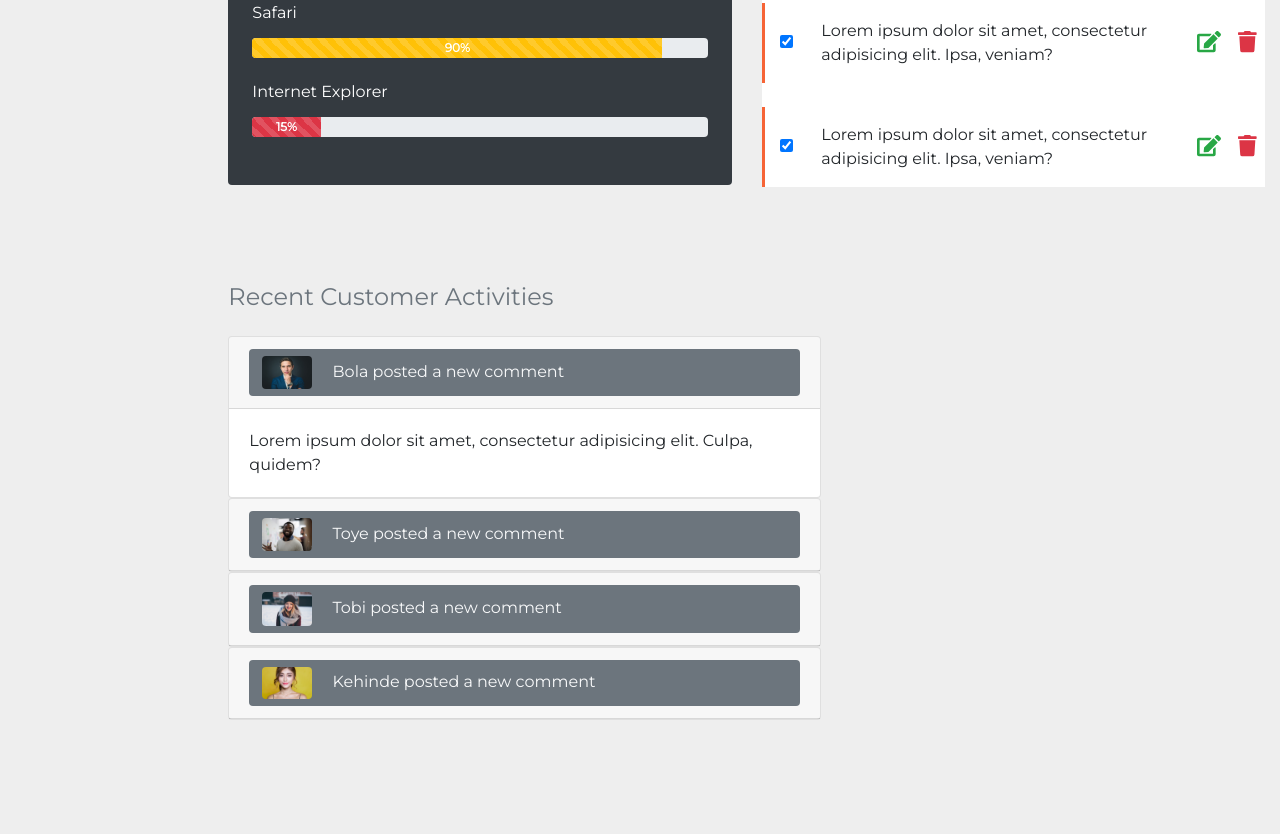
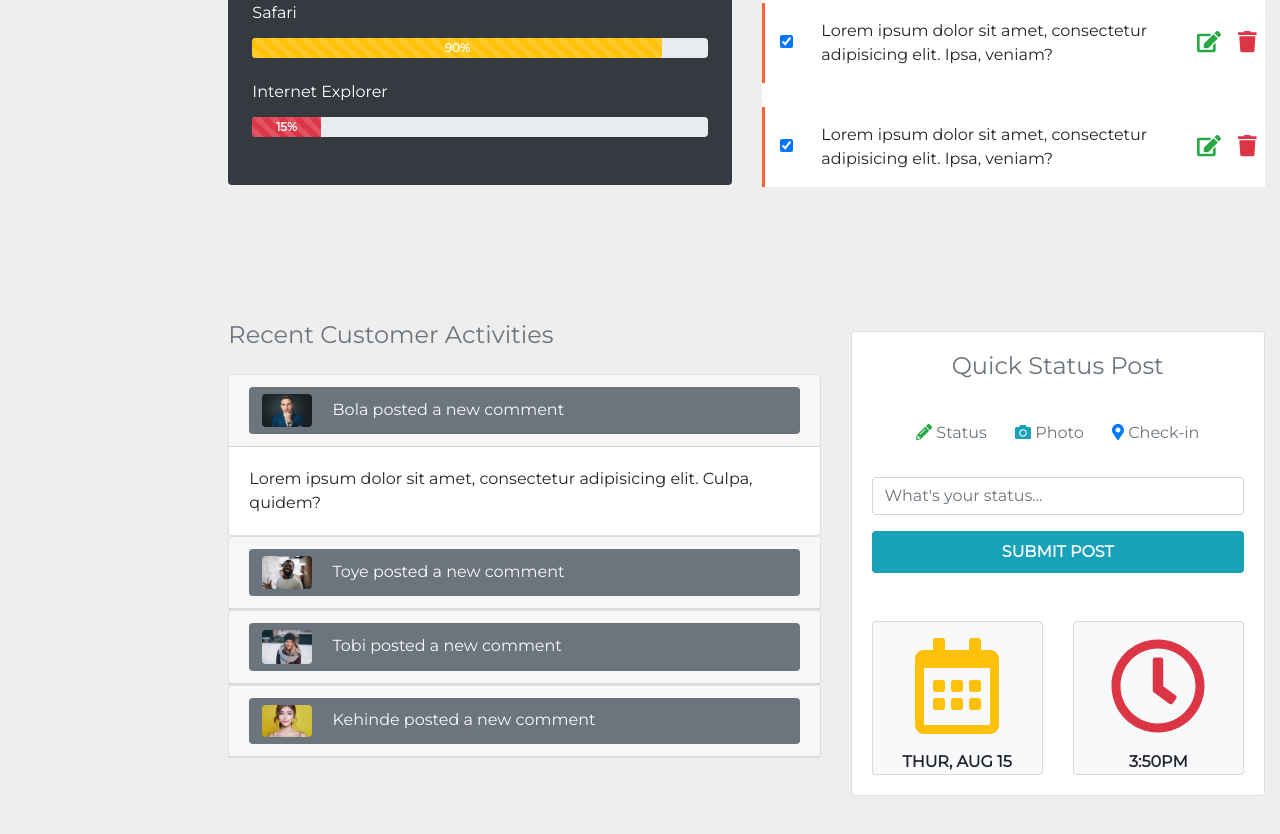
Before and after one commit to techbola/bootstrap-project-2, a plain HTML site: page index.html in a window 1280 px wide. Shown: the part 1032-1866 px from the top of the page. Before the commit the page ends 1800 px from the top, so only its background shows below. Drawn offline with nearby package versions, Linux system fonts and the light colour scheme.

Commit message:
quick status post section done

```diff
--- a/index.html
+++ b/index.html
@@ -26,7 +26,7 @@
                                 techBola Admin
                             </a>
                             <div class="bottom-border pb-3">
-                                <img src="images/admin.jpeg" alt="techBola Admin" width="90" class="rounded-circle mr-3">
+                                <img src="images/techbola.jpg" alt="techBola Admin" width="90" class="rounded-circle mr-3">
                                 <a href="#" class="text-white">techBola</a>
                             </div>
                             <ul class="navbar-nav flex-column mt-2">
@@ -558,7 +558,7 @@
             <div class="container-fluid">
                 <div class="row mb-5">
                     <div class="col-xl-10 col-lg-9 col-md-8 ml-auto">
-                        <div class="row">
+                        <div class="row align-items-center mb-5">
                             <div class="col-xl-7">
                                 <h4 class="text-muted mb-4">Recent Customer Activities</h4>
                                 <div id="accordion">
@@ -616,8 +616,52 @@
                                     </div>
                                 </div>
                             </div>
-                            <div class="col-xl-5">
-
+                            <div class="col-xl-5 mt-5">
+                                <div class="card rounded">
+                                    <div class="card-body">
+                                        <h4 class="text-muted text-center mb-4">Quick Status Post</h4>
+                                        <ul class="list-inline text-center py-3">
+                                            <li class="list-inline-item mr-4">
+                                                <a href="#">
+                                                    <i class="fas fa-pencil-alt text-success"></i>
+                                                </a>
+                                                <span class="h6 text-muted">Status</span>
+                                            </li>
+                                            <li class="list-inline-item mr-4">
+                                                <a href="#">
+                                                    <i class="fas fa-camera text-info"></i>
+                                                </a>
+                                                <span class="h6 text-muted">Photo</span>
+                                            </li>
+                                            <li class="list-inline-item">
+                                                <a href="#">
+                                                    <i class="fas fa-map-marker-alt text-primary"></i>
+                                                </a>
+                                                <span class="h6 text-muted">Check-in</span>
+                                            </li>
+                                        </ul>
+                                        <form>
+                                            <div class="form-group">
+                                                <input type="text" class="form-control py-3 mb-3" placeholder="What's your status...">
+                                                <button type="button" class="btn btn-block text-uppercase font-weight-bold text-light bg-info py-2 mb-5">Submit Post</button>
+                                            </div>
+                                        </form>
+                                        <div class="row">
+                                            <div class="col-6">
+                                                <div class="card bg-light">
+                                                    <i class="far fa-calendar-alt fa-8x text-warning d-block mx-auto py-3"></i>
+                                                    <p class="card-text text-center font-weight-bold text-uppercase">Thur, aug 15</p>
+                                                </div>
+                                            </div>
+                                            <div class="col-6">
+                                                <div class="card bg-light">
+                                                    <i class="far fa-clock fa-8x text-danger d-block mx-auto py-3"></i>
+                                                    <p class="card-text text-center font-weight-bold text-uppercase">3:50pm</p>
+                                                </div>
+                                            </div>
+                                        </div>
+                                    </div>
+                                </div>
                             </div>
                         </div>
                     </div>
```
Also changed, not shown: images/techbola.jpg (added).
